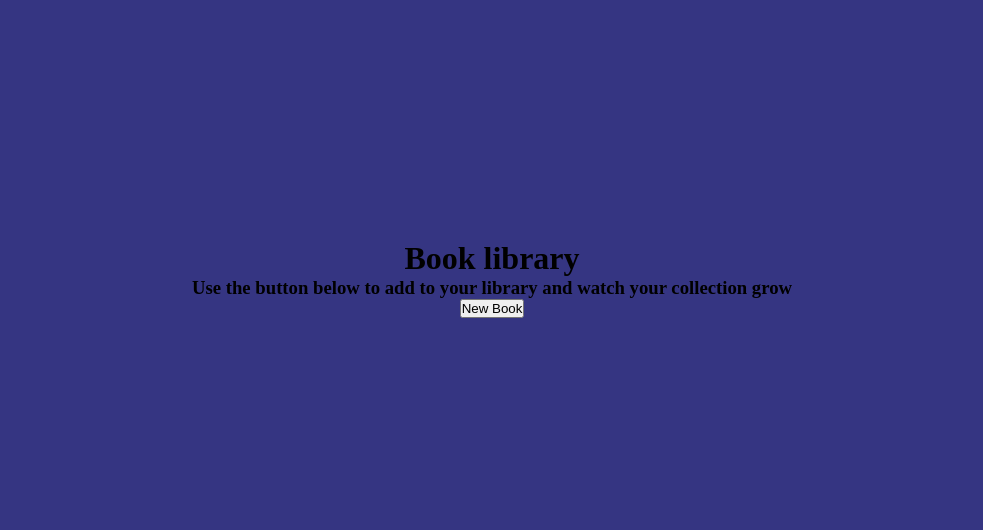
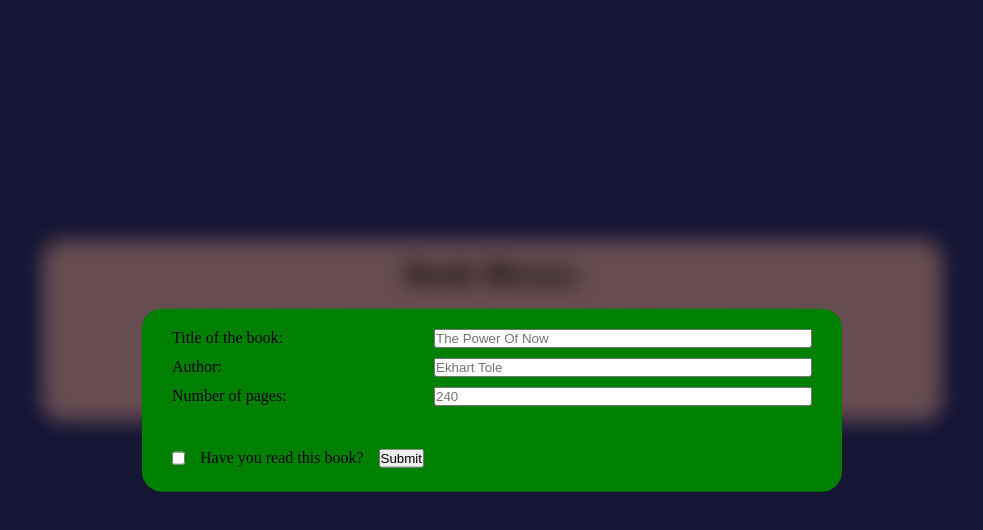
Before and after one commit to ilicc-sara/Book-Library, a website built with Vite: page index.html in a window 1280 px wide. Both pictures are taken after a click on the button "New Book". Shown: the whole page, without its empty margins (148-1131 px from the left). Built offline with nearby package versions, Linux system fonts and the light colour scheme.

Commit message:
html and css

```diff
--- a/index.html
+++ b/index.html
@@ -15,7 +15,27 @@
         Use the button below to add to your library and watch your collection
         grow
       </h3>
-      <button>New Book</button>
+      <button class="new-btn">New Book</button>
     </div>
+
+    <form class="form hidden">
+      <div class="input-box">
+        <p>Title of the book:</p>
+        <!-- prettier-ignore -->
+        <input type="text" id="name" name="name" placeholder="The Power Of Now" />
+        <p>Author:</p>
+        <input type="text" id="name" name="name" placeholder="Ekhart Tole" />
+        <p>Number of pages:</p>
+        <input type="text" id="name" name="name" placeholder="240" />
+      </div>
+
+      <div class="submit-box">
+        <input type="checkbox" />
+        <p>Have you read this book?</p>
+        <button>Submit</button>
+      </div>
+    </form>
+
+    <div class="overlay hidden"></div>
   </body>
 </html>
--- a/src/main.js
+++ b/src/main.js
@@ -1 +1,10 @@
 import "./style.css";
+
+const newBookBtn = document.querySelector(".new-btn");
+const form = document.querySelector(".form");
+const overlay = document.querySelector(".overlay");
+
+newBookBtn.addEventListener("click", function () {
+  form.classList.remove("hidden");
+  overlay.classList.remove("hidden");
+});
--- a/src/style.css
+++ b/src/style.css
@@ -12,4 +12,65 @@ body {
   margin: 30vh auto;
   width: 900px;
   text-align: center;
+  background-color: pink;
+  position: relative;
+  display: grid;
+  grid-template-rows: 1fr 1fr 1fr;
+  gap: 20px;
+  padding: 15px 25px;
+  place-items: center;
+  border-radius: 20px;
 }
+
+.new-btn {
+  width: 200px;
+  font-size: 18px;
+  padding: 5px 15px;
+  border-radius: 10px;
+}
+
+.form {
+  background-color: green;
+  width: 700px;
+  display: grid;
+  grid-template-rows: 3fr 1fr;
+  padding: 20px 30px;
+  gap: 40px;
+  align-items: center;
+  border-radius: 20px;
+}
+
+.input-box {
+  display: grid;
+  grid-template-columns: 1fr 1.5fr;
+  gap: 10px;
+}
+
+.submit-box {
+  display: flex;
+  gap: 15px;
+  justify-content: start;
+}
+
+.form {
+  position: absolute;
+  top: 50%;
+  left: 50%;
+  transform: translate(-50%, -50%);
+  z-index: 10;
+}
+
+.overlay {
+  position: absolute;
+  top: 0;
+  left: 0;
+  width: 100%;
+  height: 100%;
+  background-color: rgb(0, 0, 0, 0.6);
+  backdrop-filter: blur(10px);
+  z-index: 5;
+}
+
+.hidden {
+  display: none;
+}
```
